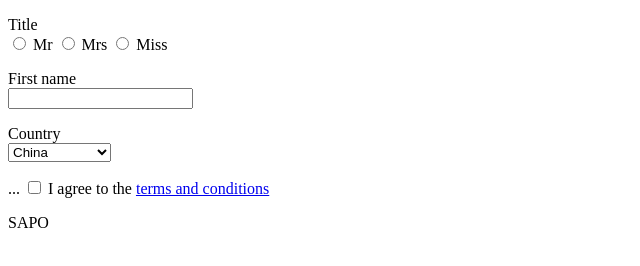
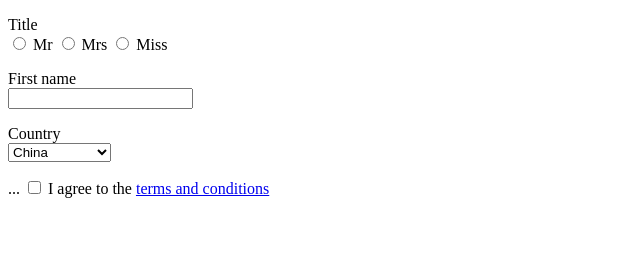
Before and after one commit to ShubhanshuMohanty/Anudip-webdev, a plain HTML site: page Html/Text formating/form/index.html in a window 1280 px wide. Shown: the full height of the page, 0-640 px from the left. Drawn offline with Linux system fonts and the light colour scheme.

Commit message:
commit .

```diff
--- a/Html/Text formating/form/index.html
+++ b/Html/Text formating/form/index.html
@@ -45,7 +45,6 @@
                 <input type="checkbox" value="terms">
                 I agree to the <a href="/terms">terms and conditions</a> </label>
         </p>
-        SAPO
 </body>
 
 </html>
```
